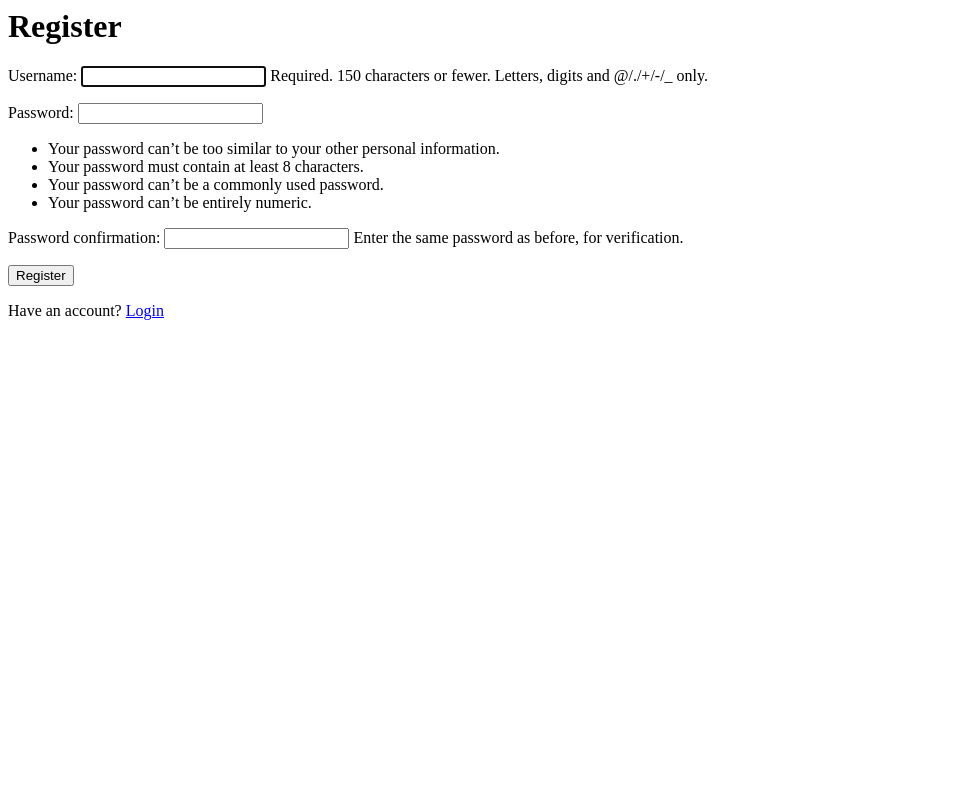
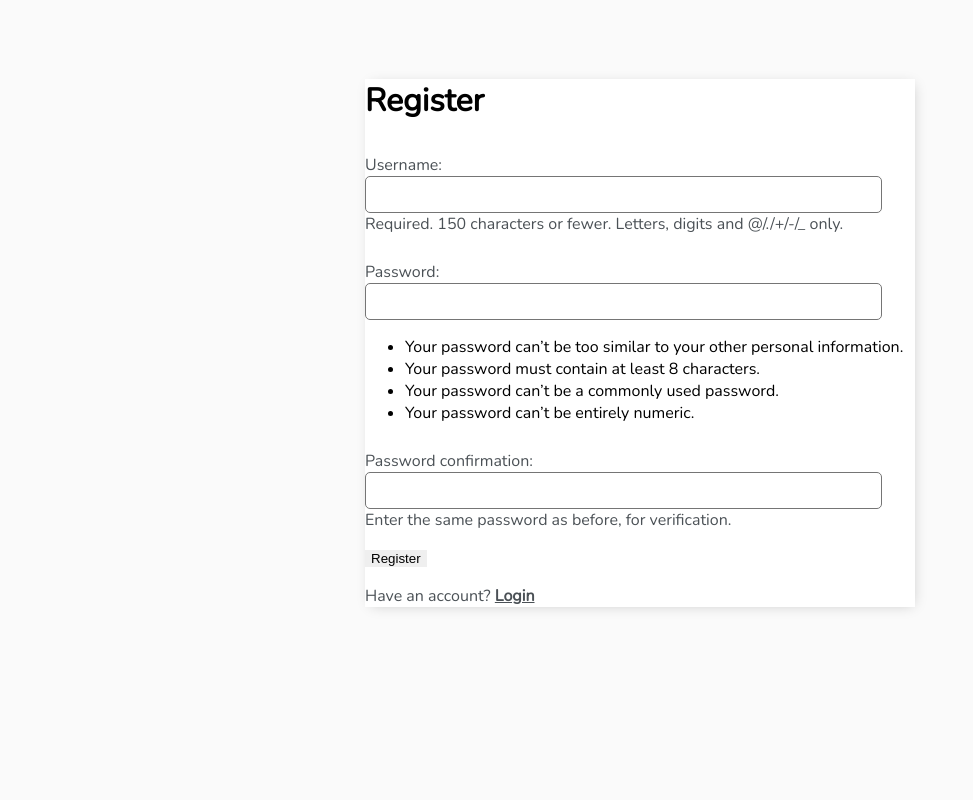
Before and after one commit to LizaMetla/todo_list_django, a Django app: page /register/ in a window 1280 px wide. Shown: the whole page, without its empty margins (0-973 px from the left). Run offline with Django 3.2, Linux system fonts and the light colour scheme.

Commit message:
similar style on site

```diff
--- a/core/templates/core/login.html
+++ b/core/templates/core/login.html
@@ -1,3 +1,5 @@
+{% extends 'core/main.html' %}
+{% block content %}
 <h1>Login</h1>
 
 <form method="POST">
@@ -7,3 +9,4 @@
 </form>
 
 <p>Dont have an account? <a href="{% url 'register' %}">Register</a> </p>
+{% endblock content %}
--- /dev/null
+++ b/core/templates/core/main.html
@@ -0,0 +1,210 @@
+<!DOCTYPE html>
+<html lang="en">
+
+<head>
+    <meta charset="utf-8">
+    <meta name="description"
+        content="This is to do list implemented using Django.">
+
+    <meta http-equiv="X-UA-Compatible" content="IE=edge">
+    <title>To Do Items</title>
+    <meta name="description" content="">
+    <meta name="viewport" content="width=device-width, initial-scale=1">
+
+    <link rel="preconnect" href="https://fonts.gstatic.com">
+    <link href="https://fonts.googleapis.com/css2?family=Nunito:wght@200&display=swap" rel="stylesheet">
+
+    <style>
+        body {
+            background-color: #FAFAFA;
+            font-family: 'Nunito', sans-serif;
+            padding-top: 50px;
+        }
+
+        h1,
+        h2,
+        h3,
+        h4,
+        h5,
+        h6,
+            {
+            font-family: 'Raleway', sans-serif;
+        }
+
+        a,
+        p {
+            color: #4b5156
+        }
+
+        a {
+            font-weight: 600;
+        }
+
+        .container {
+            max-width: 550px;
+            margin: auto;
+            background-color: #fff;
+            -webkit-box-shadow: 2px 2px 13px -4px rgba(0, 0, 0, 0.21);
+            box-shadow: 2px 2px 13px -4px rgba(0, 0, 0, 0.21);
+        }
+
+        input {
+            outline: none;
+            border: none;
+        }
+
+        .header-bar {
+            display: flex;
+            justify-content: space-between;
+            color: #fff;
+            padding: 10px;
+            border-radius: 5px 5px 0 0;
+            background: linear-gradient(90deg, #EEA390 0%, #EB796F 43%, #EB796F 100%);
+        }
+
+        .header-bar a {
+            color: rgb(247, 247, 247);
+            text-decoration: none;
+        }
+
+        .task-wrapper {
+            display: flex;
+            align-items: center;
+            justify-content: space-between;
+            background-color: #fff;
+            border-top: 1px solid #dfe4ea;
+            overflow: hidden;
+        }
+
+        .task-title {
+            display: flex;
+            padding: 20px;
+        }
+
+        .task-title a {
+            text-decoration: none;
+            color: #4b5156;
+            margin-left: 10px;
+        }
+
+        .task-complete-icon {
+            height: 20px;
+            width: 20px;
+            background-color: rgb(105, 192, 105);
+            border-radius: 50%;
+        }
+
+        .task-incomplete-icon {
+            height: 20px;
+            width: 20px;
+            background-color: rgb(218, 218, 218);
+            border-radius: 50%;
+        }
+
+        .delete-link {
+            text-decoration: none;
+            font-weight: 900;
+            color: #cf4949;
+            font-size: 22px;
+            line-height: 0;
+            padding: 20px 0px;
+        }
+
+        /*Handle Classes*/
+
+        .handle {
+            display: inline-block;
+            padding: 20px 16px;
+            cursor: grab;
+            user-select: none;
+        }
+
+        .handle:after,
+        .handle:before {
+            display: block;
+            content: "";
+        }
+
+        .handle:active,
+        .handle:active:before,
+        .handle:active:after {
+            cursor: grabbing;
+        }
+
+        .dropArea {
+            background-color: #f1f2f6;
+            color: black;
+            border: #ced6e0 1px solid;
+        }
+
+        .selectedTask {
+            opacity: 0.6;
+        }
+
+
+        #add-link {
+            color: #EB796F;
+            text-decoration: none;
+            font-size: 42px;
+            text-shadow: 1px 1px #81413b;
+        }
+
+        #search-add-wrapper {
+            display: flex;
+            justify-content: space-between;
+            align-items: center;
+            padding: 20px;
+        }
+
+        @media screen and (max-width:320px) {
+            #search-add-wrapper {
+                padding: 10px;
+            }
+        }
+
+        input[type=text],
+        input[type=password],
+        textarea {
+            border: 1px solid #757575;
+            border-radius: 5px;
+            padding: 10px;
+            width: 90%;
+        }
+
+        label {
+            padding-top: 10px !important;
+            display: block;
+        }
+
+        ::placeholder {
+            font-weight: 300;
+            opacity: 0.5;
+        }
+
+        .button {
+            border: 1px solid #757575;
+            background-color: #FFF;
+            color: #EB796F;
+            padding: 10px;
+            font-size: 14px;
+            border-radius: 5px;
+            cursor: pointer;
+            text-decoration: none;
+        }
+
+        .card-body {
+            padding: 20px;
+        }
+    </style>
+</head>
+
+<body>
+
+    <div class="container">
+        {% block content %} {% endblock content %}
+    </div>
+
+</body>
+
+
+</html>
--- a/core/templates/core/register.html
+++ b/core/templates/core/register.html
@@ -1,3 +1,5 @@
+{% extends 'core/main.html' %}
+{% block content %}
 <h1>Register</h1>
 
 <form method="POST">
@@ -7,3 +9,4 @@
 </form>
 
 <p>Have an account? <a href="{% url 'login' %}">Login</a> </p>
+{% endblock content %}
--- a/core/templates/core/task_confirm_delete.html
+++ b/core/templates/core/task_confirm_delete.html
@@ -1,6 +1,10 @@
+{% extends 'core/main.html' %}
+{% block content %}
+
 <a href="{% url 'tasks' %}">Go back</a>
 <form method="POST">
     {% csrf_token %}
     <p>Are you sure about "{{ task }}" delete ?</p>
     <input type="submit" value="Delete"/>
 </form>
+{% endblock content %}
--- a/core/templates/core/task_form.html
+++ b/core/templates/core/task_form.html
@@ -1,3 +1,5 @@
+{% extends 'core/main.html' %}
+{% block content %}
 <h3>Task form</h3>
 <a href="{% url 'tasks' %}">Go back</a>
 <form method="Post" action="">
@@ -6,3 +8,4 @@
     {{ form.as_p }}
     <input type="submit" value="Submit">
 </form>
+{% endblock content %}
--- a/core/views.py
+++ b/core/views.py
@@ -44,6 +44,12 @@ class TaskList(LoginRequiredMixin, ListView):
         context = super().get_context_data(**kwargs)
         context['tasks'] = context['tasks'].filter(user=self.request.user)
         context['count'] = context['tasks'].filter(complete=False).count()
+
+        search_input = self.request.GET.get('search-area') or ''
+        if search_input:
+            context['tasks'] = context['tasks'].filter(title__startswith=search_input)
+
+        context['search_input'] = search_input
         return context
 
 
```
Also changed, not shown: core/templates/core/task_list.html (+8 -2 lines).
